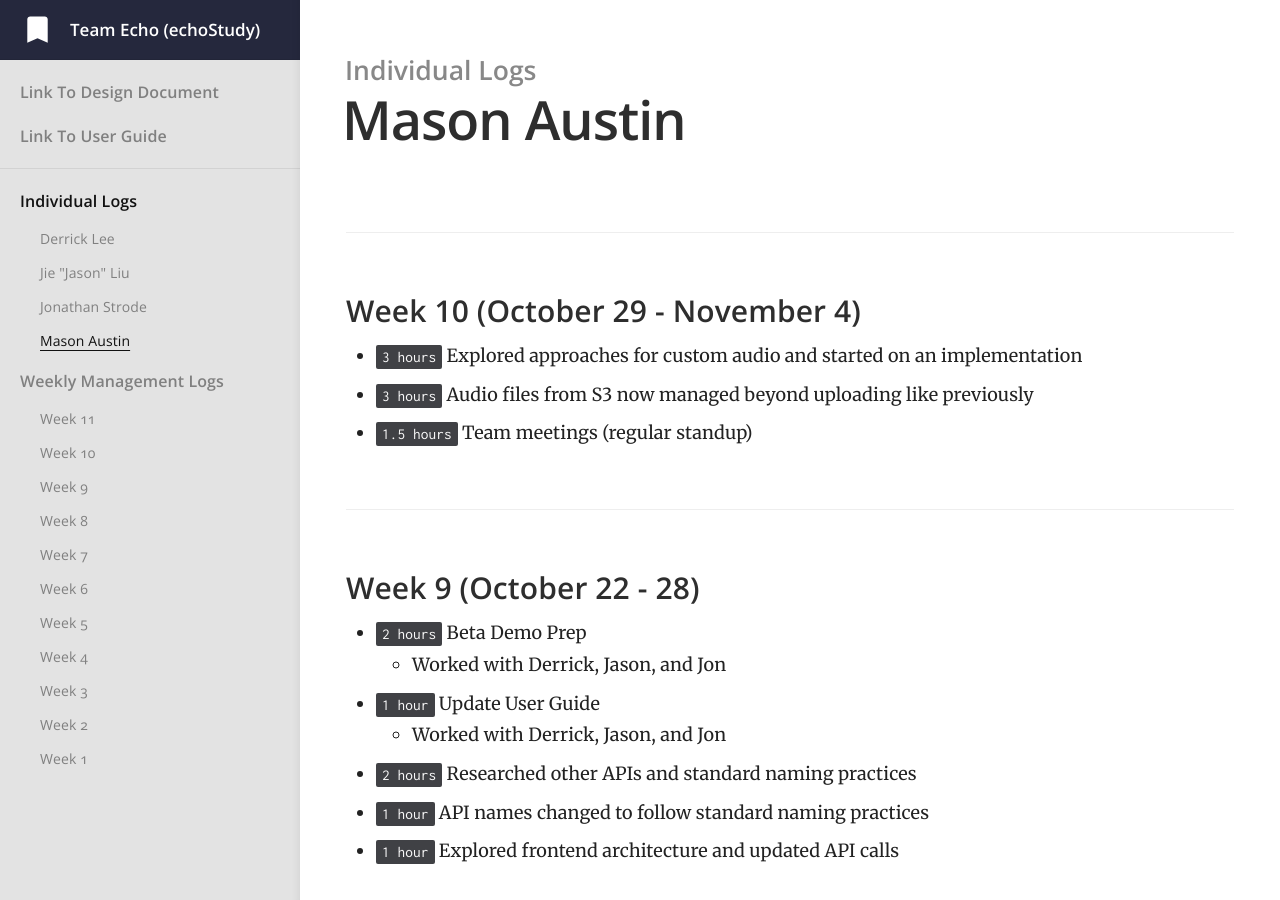
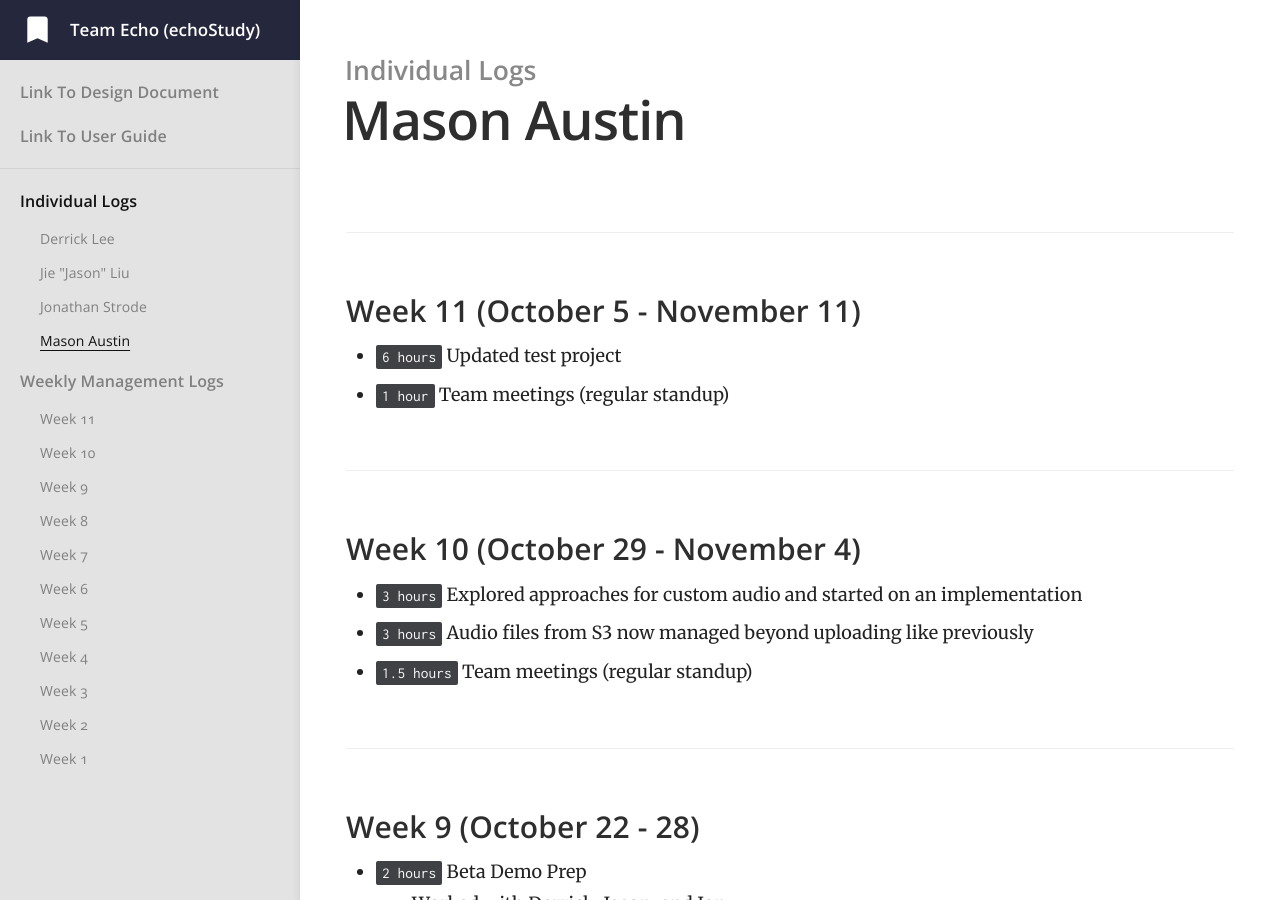
Before and after one commit to jiejasonliu/team-echo-site, a Jekyll site: the page built from _docs/individual-logs/masonaustin-logs.md, in a window 1280 px wide and 900 px high. Built offline with Jekyll 4.4.1, drawn with Linux system fonts in a browser that asks for light colours.

Commit message:
week 11 mason logs

```diff
--- a/_docs/individual-logs/masonaustin-logs.md
+++ b/_docs/individual-logs/masonaustin-logs.md
@@ -4,11 +4,15 @@ category: Individual Logs
 order: 1
 ---
 
+
+### Week 11 (October 5 - November 11)
+  - `6 hours` Updated test project
+  - `1 hour` Team meetings (regular standup)
+
 ### Week 10 (October 29 - November 4)
   - `3 hours` Explored approaches for custom audio and started on an implementation
   - `3 hours` Audio files from S3 now managed beyond uploading like previously
   - `1.5 hours` Team meetings (regular standup)
-
 
 ### Week 9 (October 22 - 28)
   - `2 hours` Beta Demo Prep
```
